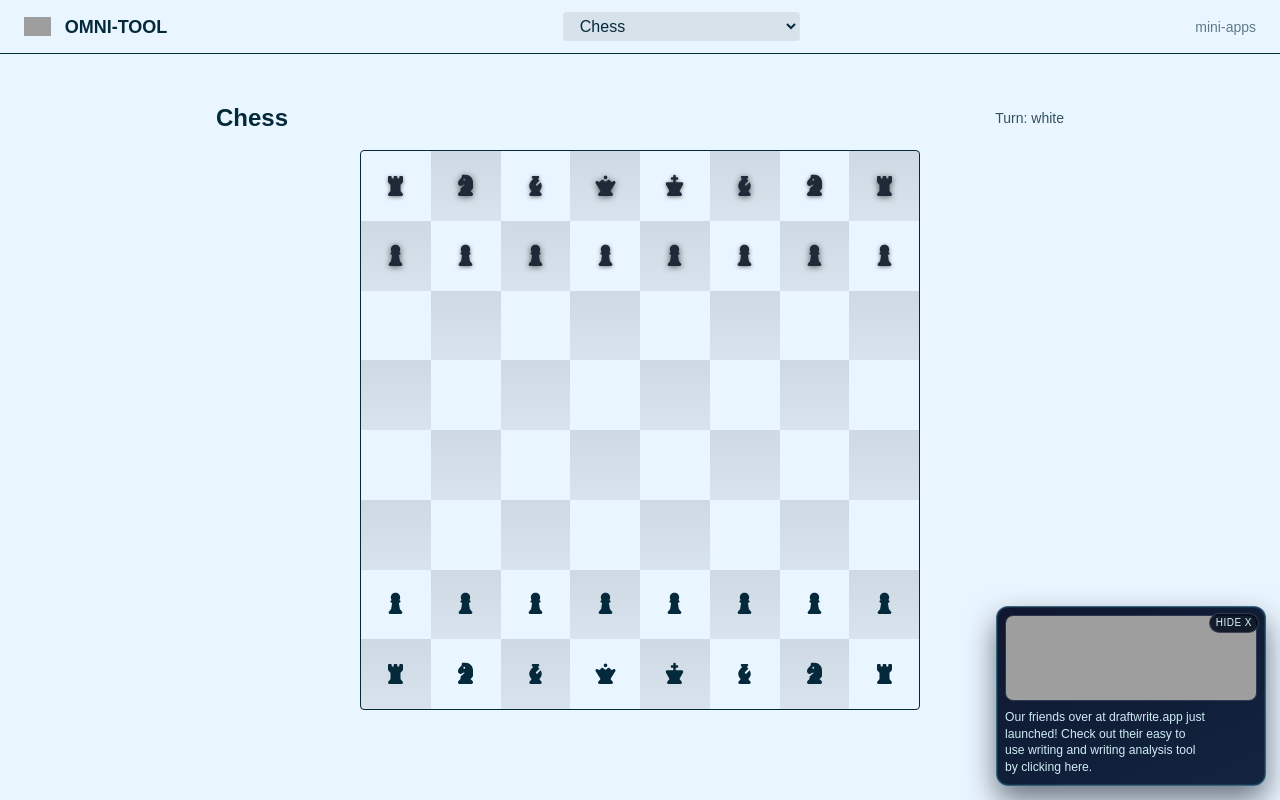
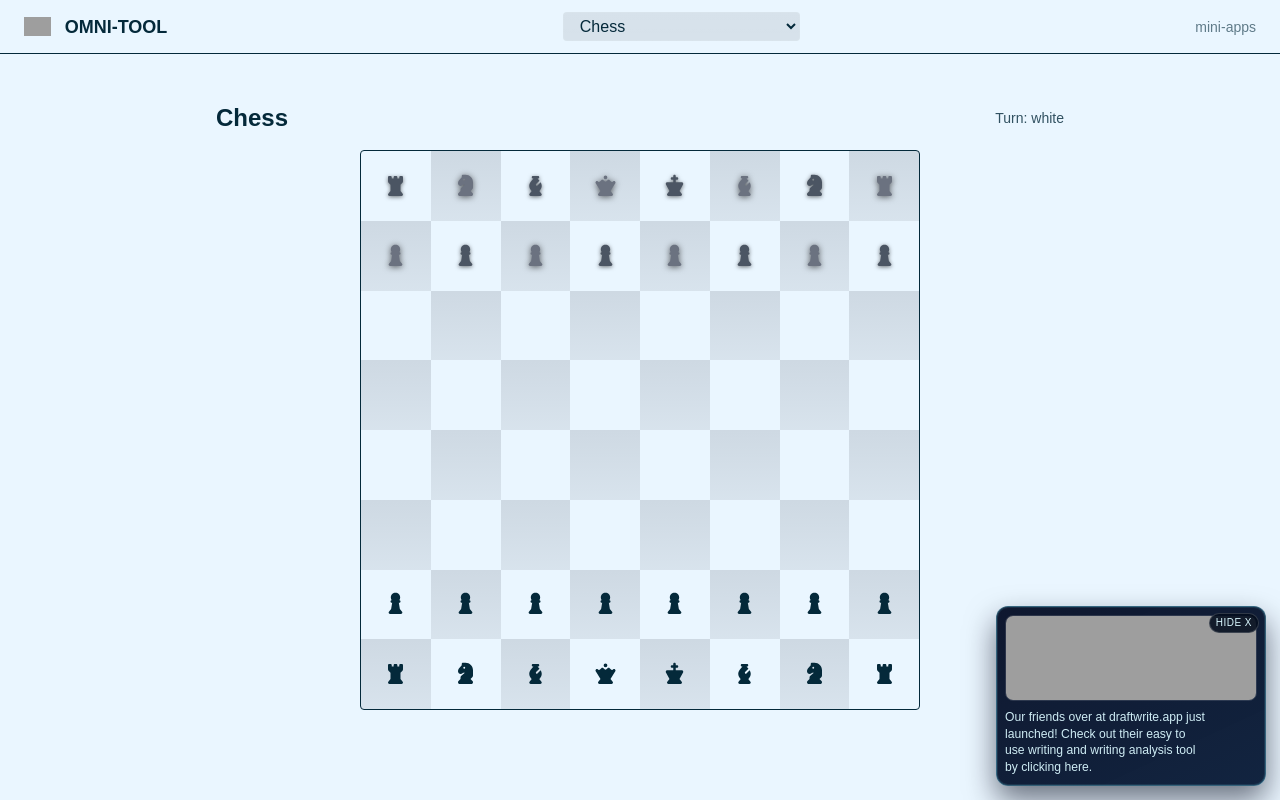
Before and after one commit to AlexxCourter/omni-tool, a Next.js app: page / in a window 1280 px wide. Both pictures are taken after a click on the button "Chess". Built offline with nearby package versions, Linux system fonts and the light colour scheme; grey boxes are pictures that could not be loaded.

Commit message:
chess update

```diff
--- a/app/globals.css
+++ b/app/globals.css
@@ -611,10 +611,27 @@ body {
 /* Piece color adjustments */
 .piece-emoji { font-size: 20px; line-height: 1; }
 .piece-white { color: #ffffff; text-shadow: 0 1px 0 rgba(0,0,0,0.6); }
-.piece-black { color: #1f2937 !important; /* dark slate gray for black pieces */ text-shadow: 0 1px 0 rgba(255,255,255,0.02); filter: drop-shadow(0 1px 2px rgba(0,0,0,0.5)); }
-/* On dark squares keep the same base color but add a subtle outer glow to increase perceived contrast */
-.piece-black.on-dark { color: #1f2937 !important; text-shadow: 0 1px 0 rgba(255,255,255,0.02); filter: drop-shadow(0 1px 3px rgba(0,0,0,0.6)); }
-.piece-black.on-light { color: #1f2937 !important; }
+.piece-black {
+  color: #4b5563 !important;
+  text-shadow: 0 0 1px rgba(255,255,255,0.35), 0 1px 2px rgba(0,0,0,0.65);
+  filter: drop-shadow(0 1px 2px rgba(0,0,0,0.55));
+}
+/* On dark squares, use a lighter graphite tone so black pieces remain clearly visible. */
+.piece-black.on-dark {
+  color: #6b7280 !important;
+  text-shadow: 0 0 2px rgba(255,255,255,0.45), 0 1px 2px rgba(0,0,0,0.65);
+  filter: drop-shadow(0 1px 3px rgba(0,0,0,0.6));
+}
+.piece-black.on-light { color: #4b5563 !important; }
+
+/* Chess-only highlight overrides to avoid affecting other board mini apps. */
+.chess-board .selected-square {
+  outline: 3px solid rgba(107, 219, 255, 0.72);
+  box-shadow: inset 0 0 0 1px rgba(255,255,255,0.18), 0 0 12px rgba(107, 219, 255, 0.32);
+}
+.chess-board .move-target {
+  box-shadow: inset 0 0 0 4px rgba(59, 255, 153, 0.45), 0 0 10px rgba(59, 255, 153, 0.2);
+}
 
 /* Ensure FontAwesome SVG icons inherit the CSS currentColor */
 .chess-board .svg-inline--fa, .chess-board svg { fill: currentColor; color: inherit; }
```
